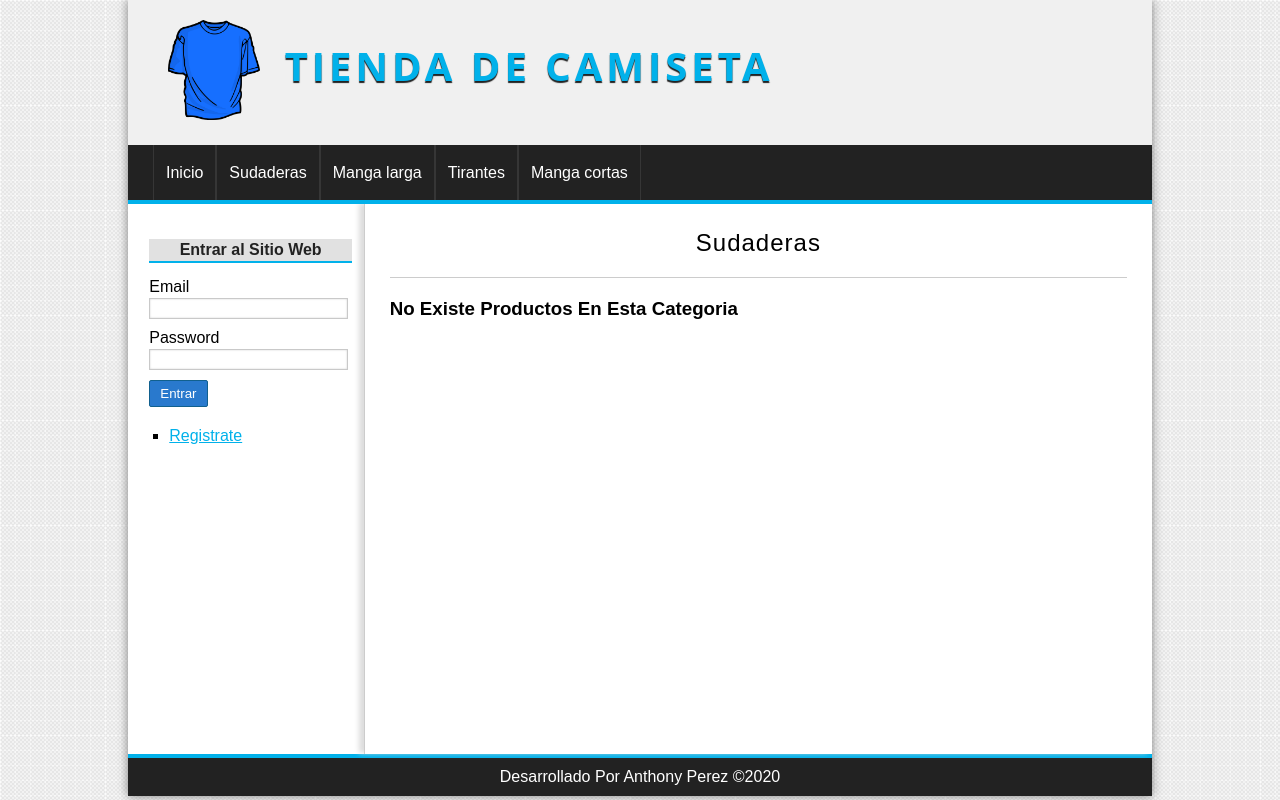
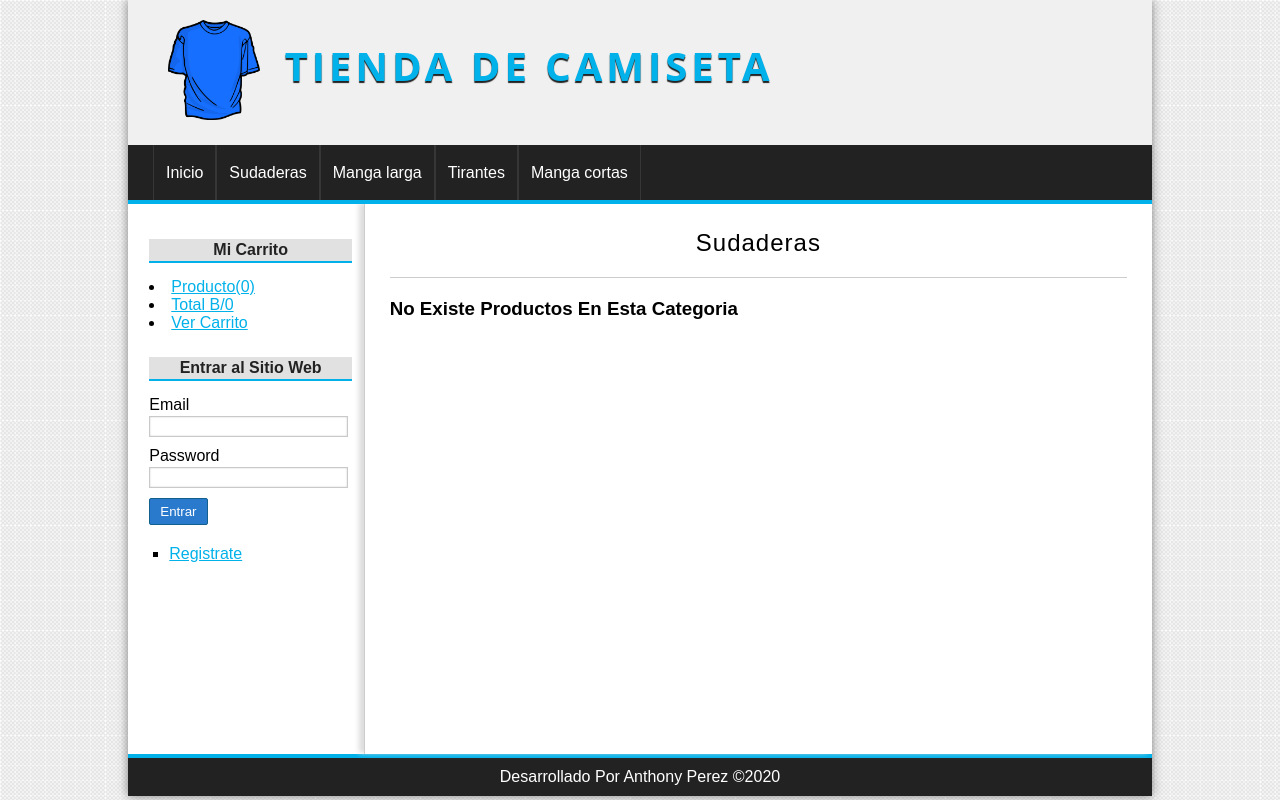
Before and after one commit to Perez18/Tienda-Online-Poo, a PHP site: a page that uses helpers/helpers.php in a window 1280 px wide. Run offline with PHP 8.4, Linux system fonts and the light colour scheme; data comes from the database, SQL or seed files in the repository; data that the repository does not hold is empty.

Commit message:
Proyecto Poo

```diff
--- a/assets/css/styles.css
+++ b/assets/css/styles.css
@@ -410,7 +410,7 @@ button {
 }
 
 .total-carrito {
-    width: 295px;
+    width: 350px;
     float: right;
 }
 
--- a/helpers/helpers.php
+++ b/helpers/helpers.php
@@ -36,4 +36,33 @@ class helpers{
 
     }
 
+    public static function statscarrito(){
+
+        #Array donde se almacenar toda la informacion de cantidad y precio
+         $stats = array(
+
+             "count" => 0 ,
+             "precio" => 0
+
+         );
+
+         if(isset($_SESSION['carrito'])){
+
+            #Cantidad de producto en el carrito
+            $stats["count"] = count($_SESSION['carrito']);
+
+            #precio total en el carrito
+            foreach($_SESSION['carrito'] as $carrito => $producto){
+
+                $stats['precio'] += $producto['precio'] * $producto['unidades'];
+
+            }
+
+         }
+
+         return $stats;
+
+
+    }
+
 }
--- a/views/categorias/ver.php
+++ b/views/categorias/ver.php
@@ -13,11 +13,13 @@
                     <div class="product">
                         <?php if ($producto->imagen != NULL): ?>
                         <img src="<?=base_url?>upload/imagenes/<?=$producto->imagen?> " alt="camiseta">
+                        <?php else: ?>
+                        <img src="<?=base_url?>assets/img/camiseta.png" alt="camiseta">
                         <?php endif; ?>
 
                         <h2><?=$producto->nombre?></h2>
                         <p>B/<?=$producto->precio ?></p>
-                        <a href="<?=base_url?>carrito/add" class="button" >Comprar</a>
+                        <a href="<?=base_url?>carrito/add&id=<?=$producto->id?>" class="button" >Comprar</a>
                     </div>
                 </a>
 
--- a/views/layout/aside.php
+++ b/views/layout/aside.php
@@ -1,6 +1,15 @@
 <!---------- BARRA LATERAL ---------->
 <aside id="lateral">
 
+    <div class="block_aside">
+
+    <h3>Mi Carrito</h3>
+    <?php  $stats =  helpers::statscarrito()?>
+    <li><a href="#">Producto(<?=$stats['count']?>)</a></li>
+    <li><a href="#">Total B/<?=$stats['precio']?> </a></li>
+    <li><a href="<?=base_url?>carrito/index">Ver Carrito</a></li>
+
+    </div>
 
     <div id="login" class="block_aside">
         <?php if (!isset($_SESSION['identify'])) : ?>
@@ -16,11 +25,12 @@
         <?php else : ?>
             <h3><?= $_SESSION['identify']->nombre . '&nbsp' . $_SESSION['identify']->apellidos ?></h3>
         <?php endif ?>
+
         <ul>
             <?php if (isset($_SESSION['admin'])) : ?>
                 <li><a href="<?= base_url ?>categoria/index">Gestionar Categorias</a></li>
                 <li><a href="<?=base_url?>producto/gestion">Gestionar Productos</a></li>
-                <li><a href="#">Gestionar Pedidos</a></li>
+                <li><a href="<?=base_url?>carrito/index">Gestionar Pedidos</a></li>
             <?php endif; ?>
 
             <?php if (isset($_SESSION['identify'])) : ?>
```
Also changed, not shown: controllers/carritocontroller.php (+10 -6 lines), views/carritos/index.php (added, +45 -0 lines), views/productos/crear.php (+5 -7 lines), views/productos/destacados.php (+6 -3 lines), views/productos/gestion.php (+6 -6 lines), views/productos/ver.php (+11 -2 lines).
